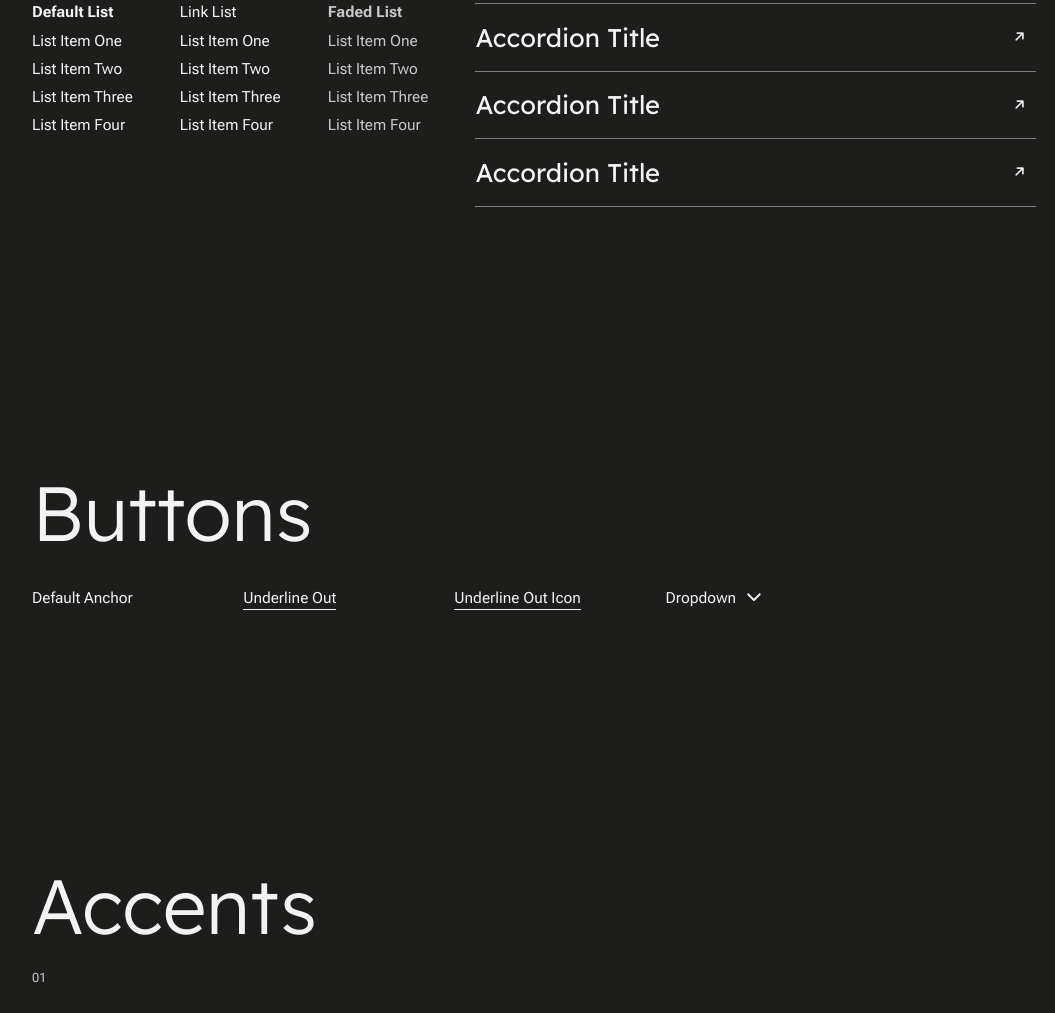
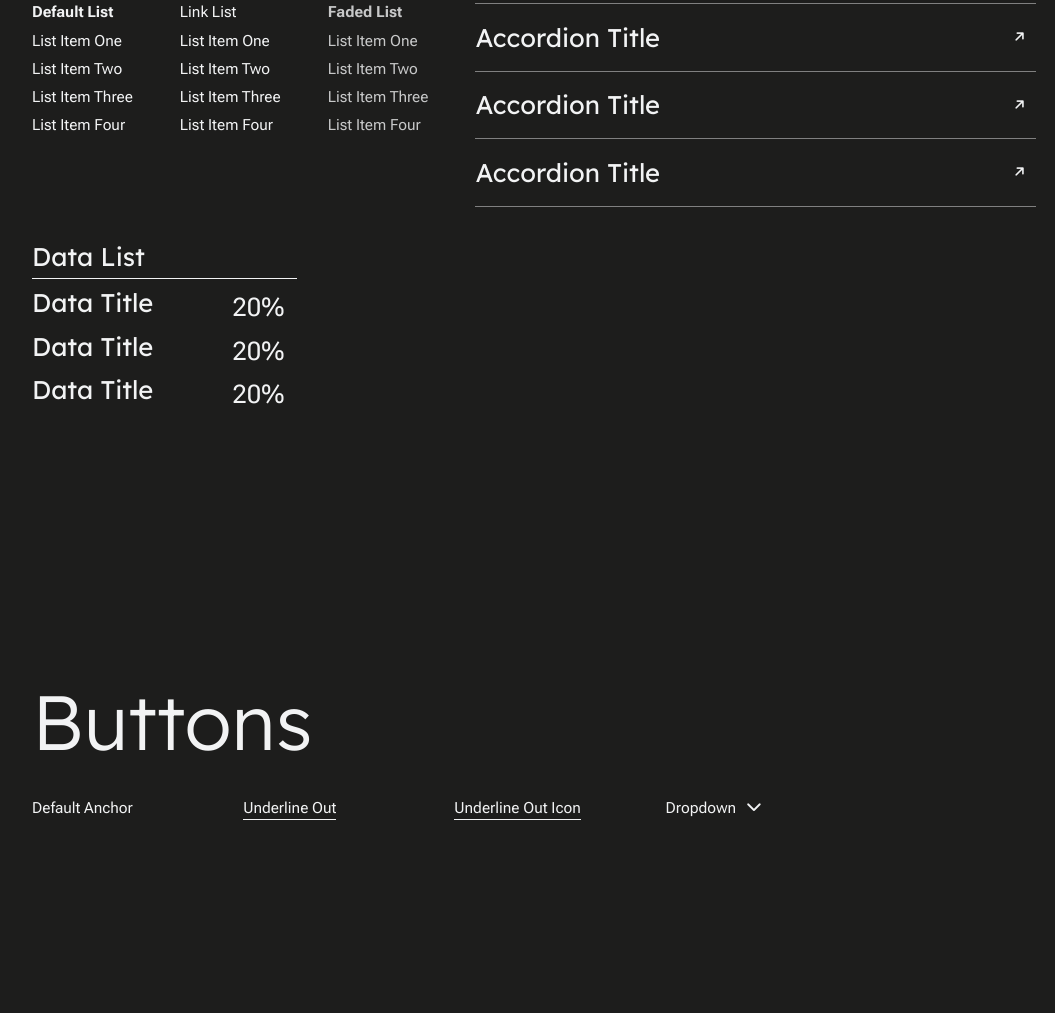
Before and after one commit to BenW151/template, a plain HTML site: page index.html in a window 1280 px wide. Shown: the part 2121-3134 px from the top of the page, without its empty margins (32-1087 px from the left). Drawn offline with nearby package versions, Linux system fonts and the light colour scheme.

Commit message:
data list

```diff
--- a/index.html
+++ b/index.html
@@ -254,6 +254,28 @@
               </ul>
             </div>
           </div>
+
+          <div class="item data">
+            <p class="data-title">Data List</p>
+            <div class="data-item">
+              <p class="data-item-title">
+                Data Title
+              </p>
+              <p class="data-figure">20%</p>
+            </div>
+            <div class="data-item">
+              <p class="data-item-title">
+                Data Title
+              </p>
+              <p class="data-figure">20%</p>
+            </div>
+            <div class="data-item">
+              <p class="data-item-title">
+                Data Title
+              </p>
+              <p class="data-figure">20%</p>
+            </div>
+          </div>
         </div>
       </section>
 
@@ -323,7 +345,7 @@
           <div class="item image-text-overlay">
             <div class="text-wrapper">
               <h4>Hover Text</h4>
-              <p>Hover Text</p>
+              <a class="link underline-out">View</a>
             </div>
             <img src="images/bleed-red-cover.jpg" />
           </div>
--- a/styles/styles.css
+++ b/styles/styles.css
@@ -630,6 +630,48 @@ li {
   padding-bottom: var(--spacing-3);
 }
 
+.data {
+  grid-column: span 4;
+}
+
+.data-title {
+  font-family: var(--font-family-primary);
+  font-size: var(--font-size-S);
+  align-items: center;
+  margin-top: var(--spacing-3);
+  margin-bottom: var(--spacing-2);
+}
+
+.data-title::before {
+  content: "";
+  position: absolute;
+  width: 100%;
+  height: 1px;
+  bottom: calc(var(--spacing-1) * -0.5);
+  left: 0;
+  background-color: var(--font-color-primary);
+}
+
+.data-item {
+  display: flex;
+  align-items: center;
+}
+
+.data-item-title {
+  font-family: var(--font-family-primary);
+  font-size: var(--font-size-S);
+  display: flex;
+  align-items: center;
+  margin-bottom: var(--spacing-1);
+}
+
+.data-figure {
+  font-size: var(--font-size-S);
+  margin-right: var(--spacing-2);
+  margin-left: auto;
+  margin-bottom: 0;
+}
+
 /** Accents */
 .index-counter {
   font-size: var(--font-size-XXS);
```
